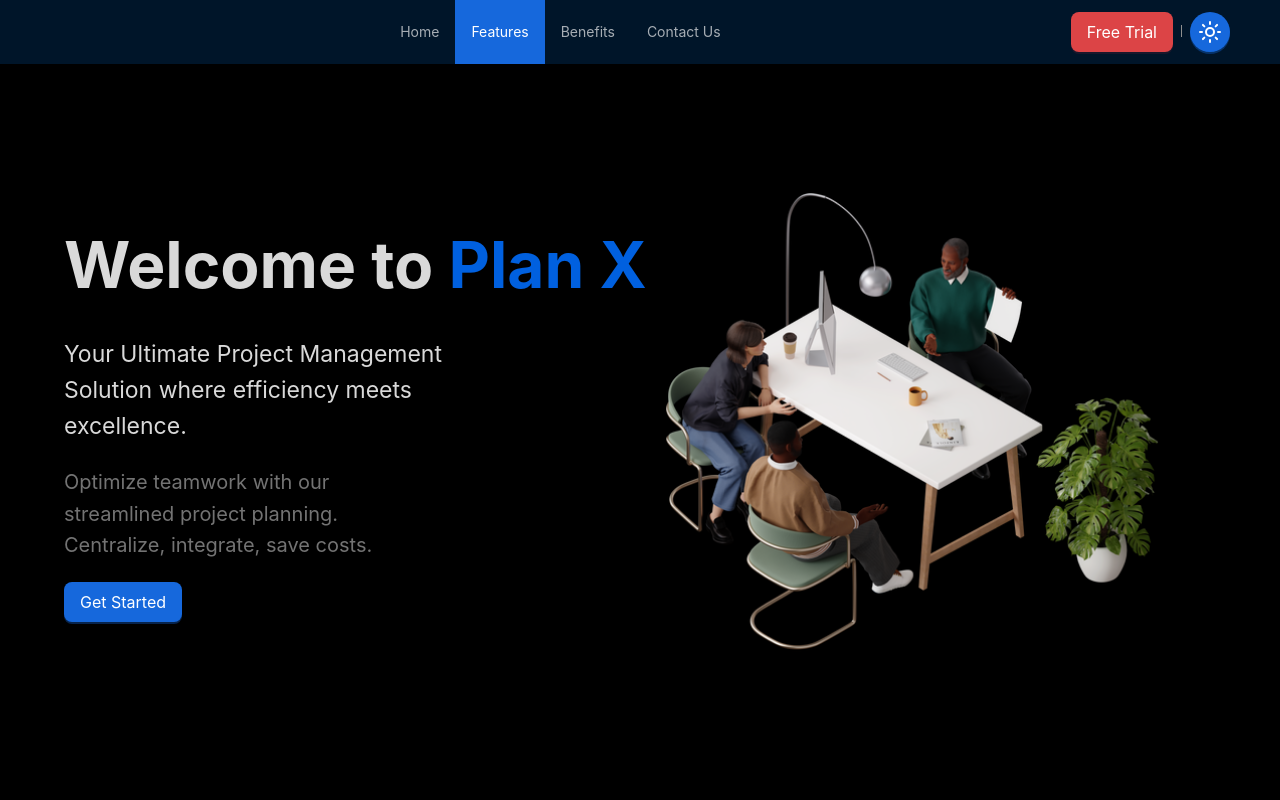
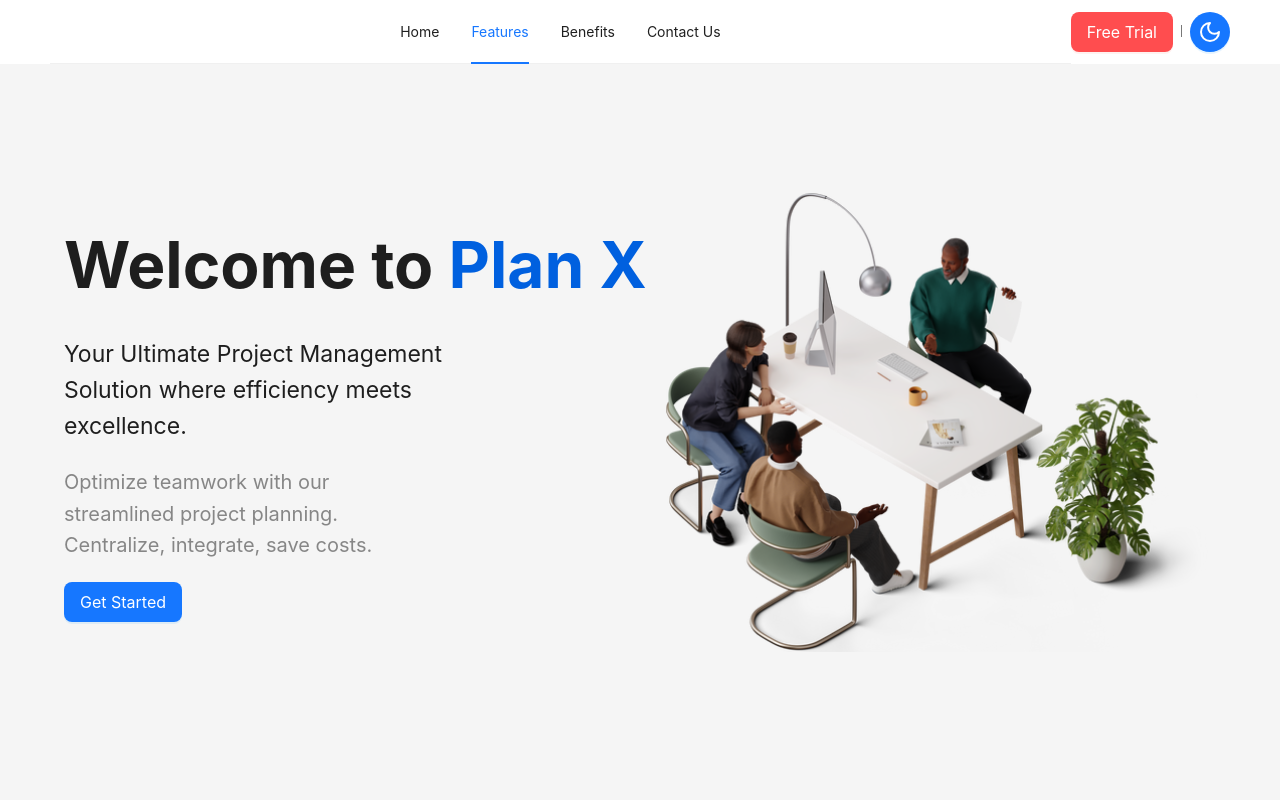
Before and after one commit to JunaidNayeem/PlanX-FE, a React (Vite) app: page / in a window 1280 px wide. Shown: the top 800 px of the page. Built offline with nearby package versions, Linux system fonts and the light colour scheme.

Commit message:
Time based dark mode

```diff
--- a/src/theme.js
+++ b/src/theme.js
@@ -2,8 +2,10 @@ import { theme } from "antd";
 import { useState } from "react";
 
 const useTheme = () => {
+	const currentDate = new Date();
+	const hours = currentDate.getHours();
 	const { defaultAlgorithm, darkAlgorithm } = theme;
-	const [isDarkMode, setIsDarkMode] = useState(true);
+	const [isDarkMode, setIsDarkMode] = useState(hours >= 19 ? true : false);
 
 	const handleClick = () => {
 		setIsDarkMode((previousValue) => !previousValue);
```
